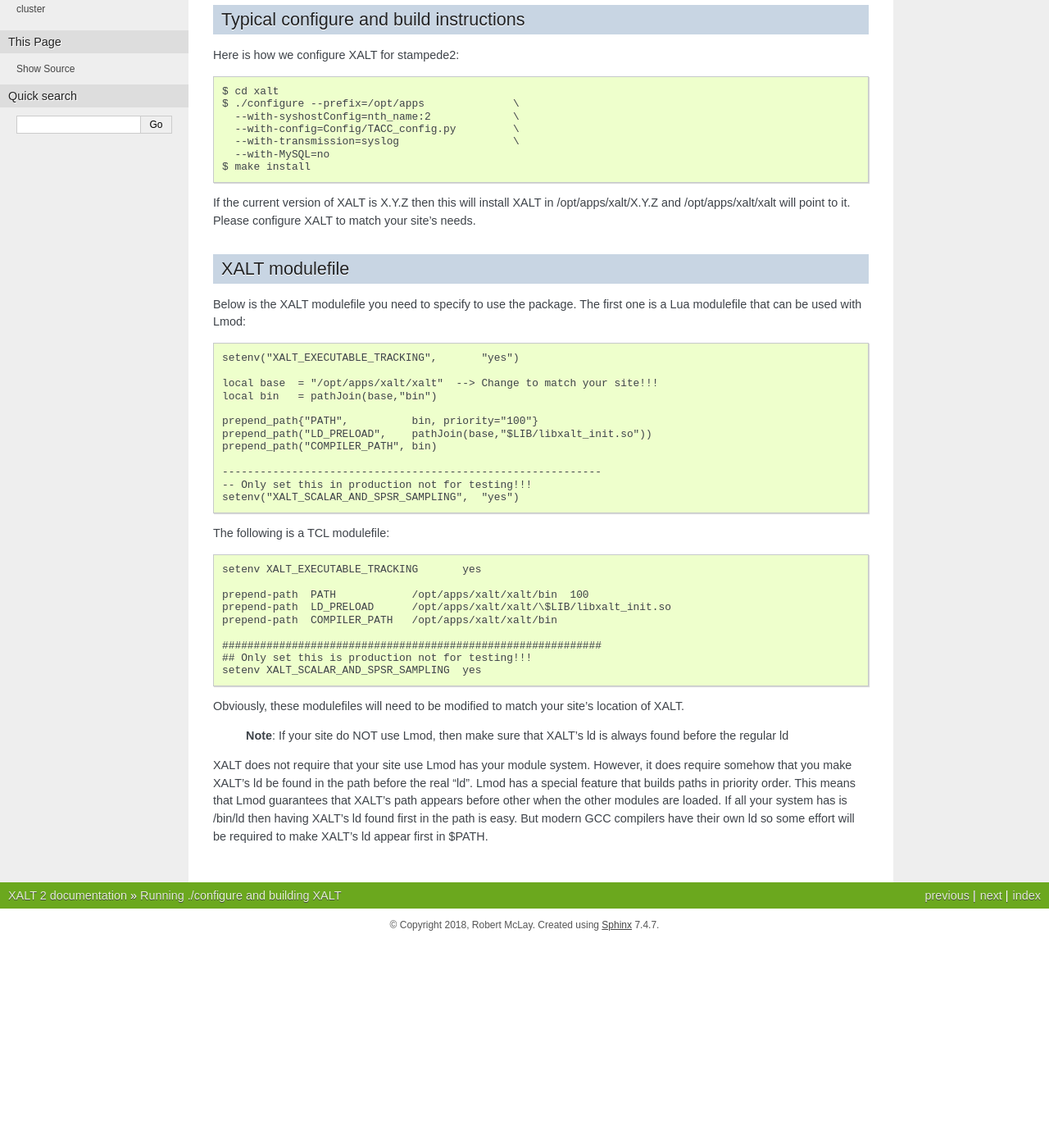
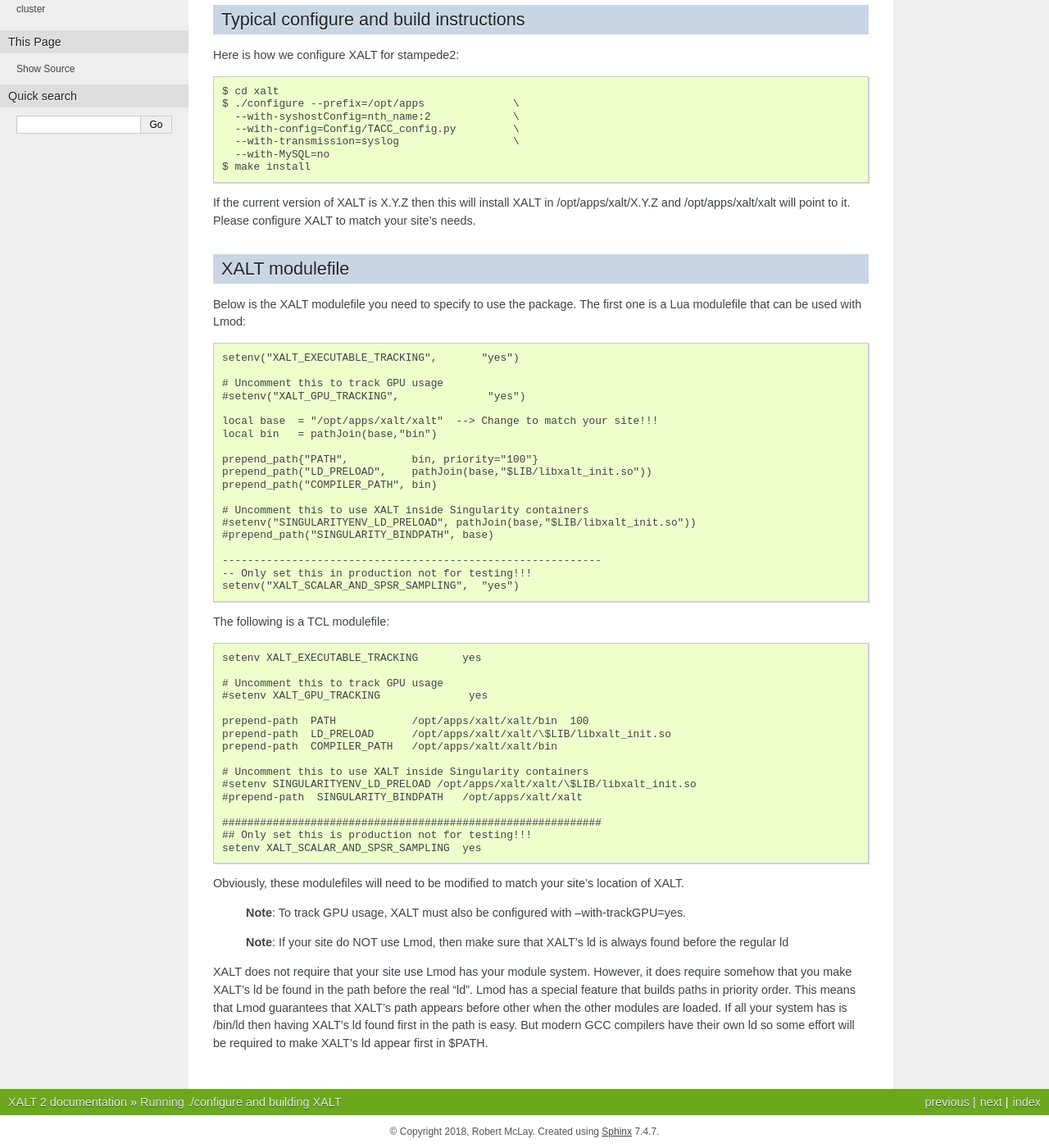
Before and after one commit to xalt/xalt, a Sphinx documentation site: the page built from docs/source/040_install_and_test.rst, in a window 1280 px wide and 1400 px high, scrolled down 349 px. Shown: the whole window at 82% size. Built offline with Sphinx 7.4.7, drawn with Linux system fonts in a browser that asks for light colours; before the commit the page ends 1497 px from its top, so only the background shows below that.

Commit message:
Update documentation

```diff
--- a/docs/source/020_site_configuration.rst
+++ b/docs/source/020_site_configuration.rst
@@ -196,9 +196,7 @@
 Track GPU usage
 ^^^^^^^^^^^^^^^
 
-Optionally, XALT can track NVIDIA GPU usage. You will need the DCGM
-library from NVIDIA for this to work.  DCGM is free to download from
-https://developer.nvidia.com/data-center-gpu-manager-dcgm.
+Optionally, XALT can track NVIDIA GPU usage.
 
 You can tell XALT to track GPU usage by configuring it with::
 
--- a/docs/source/040_install_and_test.rst
+++ b/docs/source/040_install_and_test.rst
@@ -46,12 +46,19 @@
 
   setenv("XALT_EXECUTABLE_TRACKING",       "yes")
 
+  # Uncomment this to track GPU usage
+  #setenv("XALT_GPU_TRACKING",              "yes")
+
   local base  = "/opt/apps/xalt/xalt"  --> Change to match your site!!!
   local bin   = pathJoin(base,"bin")
 
   prepend_path{"PATH",          bin, priority="100"}
   prepend_path("LD_PRELOAD",    pathJoin(base,"$LIB/libxalt_init.so"))
   prepend_path("COMPILER_PATH", bin)
+
+  # Uncomment this to use XALT inside Singularity containers
+  #setenv("SINGULARITYENV_LD_PRELOAD", pathJoin(base,"$LIB/libxalt_init.so"))
+  #prepend_path("SINGULARITY_BINDPATH", base)
 
   ------------------------------------------------------------
   -- Only set this in production not for testing!!!
@@ -61,9 +68,16 @@
 
   setenv XALT_EXECUTABLE_TRACKING       yes
 
+  # Uncomment this to track GPU usage
+  #setenv XALT_GPU_TRACKING              yes
+
   prepend-path  PATH            /opt/apps/xalt/xalt/bin  100
   prepend-path  LD_PRELOAD      /opt/apps/xalt/xalt/\$LIB/libxalt_init.so
   prepend-path  COMPILER_PATH   /opt/apps/xalt/xalt/bin
+
+  # Uncomment this to use XALT inside Singularity containers
+  #setenv SINGULARITYENV_LD_PRELOAD /opt/apps/xalt/xalt/\$LIB/libxalt_init.so
+  #prepend-path  SINGULARITY_BINDPATH   /opt/apps/xalt/xalt
 
   ############################################################
   ## Only set this is production not for testing!!!
@@ -72,6 +86,9 @@
 
 Obviously, these modulefiles will need to be modified to match your
 site's location of XALT.
+
+  **Note**: To track GPU usage, XALT must also be configured with
+  --with-trackGPU=yes.
 
   **Note**: If your site do NOT use Lmod, then make sure that XALT's ld is
   always found before the regular ld
```
